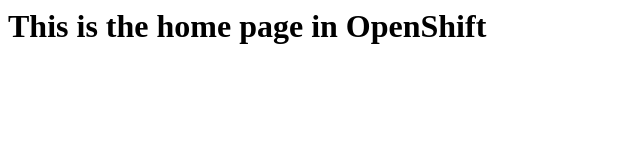
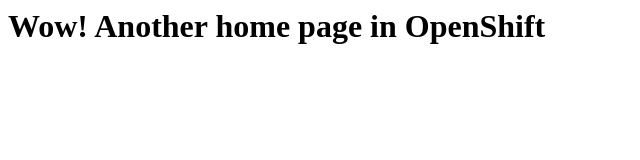
Before and after one commit to sp-devoteam/my-first, a plain HTML site: page index.html in a window 1280 px wide. Shown: the whole page, without its empty margins (0-640 px from the left). Drawn offline with Linux system fonts and the light colour scheme.

Commit message:
Home page

```diff
--- a/index.html
+++ b/index.html
@@ -3,6 +3,6 @@
     <title>HTML Home Page</title>
   </head>
   <body>
-    <h1>This is the home page in OpenShift</h1>
+    <h1>Wow! Another home page in OpenShift</h1>
   </body>
 </html>
```
